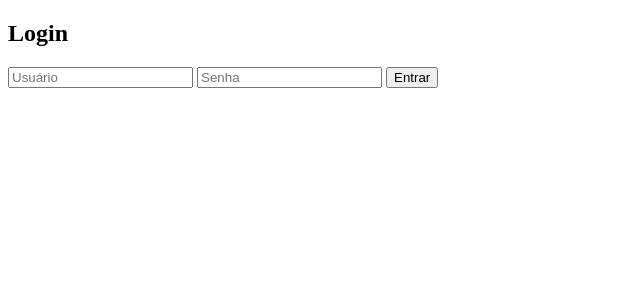
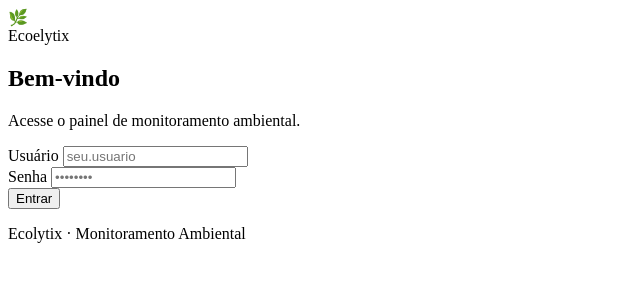
Before and after one commit to Daniel-Ramos-Dev/ucsal-hackathon-abril-2026, a Flask app: page / in a window 1280 px wide. Shown: the top 300 px of the page, without its empty margins (0-640 px from the left). Run offline with Flask 3, Linux system fonts and the light colour scheme.

Commit message:
Update index.html

```diff
--- a/templates/index.html
+++ b/templates/index.html
@@ -1,14 +1,39 @@
 <!DOCTYPE html>
-<html>
+<html lang="pt-BR">
+<head>
+  <meta charset="UTF-8">
+  <meta name="viewport" content="width=device-width, initial-scale=1.0">
+  <title>Ecoelytix · Login</title>
+  <link rel="stylesheet" href="style.css">
+</head>
 <body>
 
-<h2>Login</h2>
+<div class="login-wrapper">
+  <div class="login-card">
 
-<form action="/login" method="POST">
-  <input name="username" placeholder="Usuário">
-  <input name="password" type="password" placeholder="Senha">
-  <button type="submit">Entrar</button>
-</form>
+    <div class="login-logo">
+      <div class="login-logo-icon">🌿</div>
+      <span class="login-logo-text">Ecoelytix</span>
+    </div>
+
+    <h2>Bem-vindo</h2>
+    <p class="login-subtitle">Acesse o painel de monitoramento ambiental.</p>
+
+    <form action="/login" method="POST">
+      <div class="form-group">
+        <label for="username">Usuário</label>
+        <input id="username" name="username" type="text" placeholder="seu.usuario">
+      </div>
+      <div class="form-group">
+        <label for="password">Senha</label>
+        <input id="password" name="password" type="password" placeholder="••••••••">
+      </div>
+      <button type="submit">Entrar</button>
+    </form>
+
+    <p class="login-footer">Ecolytix · Monitoramento Ambiental</p>
+  </div>
+</div>
 
 </body>
 </html>
```
